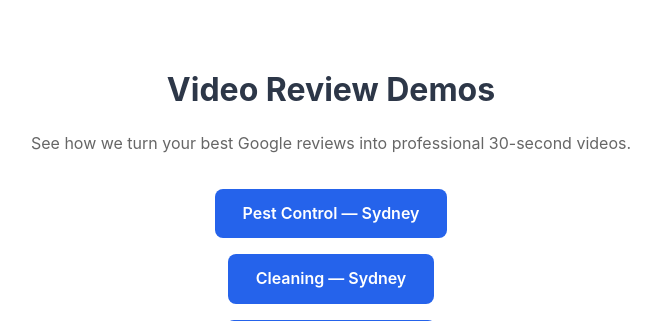
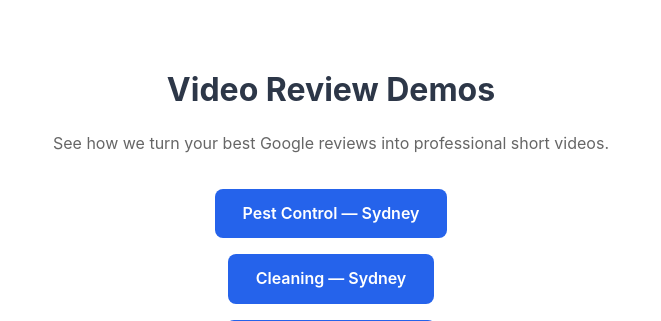
Before and after one commit to harvest316/mmo-platform, a PHP site: page /demo/index.php in a window 1280 px wide. Shown: the top 321 px of the page, without its empty margins (309-970 px from the left). Run offline with PHP 8.4, Linux system fonts and the light colour scheme.

Commit message:
fix: remove specific duration claims from video pages
Replace "30-second video" with "short video" on /demo/ and /v/ pages.
Actual video durations vary (22-30s) so don't promise a specific length.

Co-Authored-By: Claude Sonnet 4.6 <noreply@anthropic.com>

```diff
--- a/auditandfix.com/demo/index.php
+++ b/auditandfix.com/demo/index.php
@@ -92,7 +92,7 @@ if (!$vertical || !isset($demos[$vertical])) {
             <p>We don't have a demo for "<?= htmlspecialchars($vertical, ENT_QUOTES) ?>" yet.</p>
         <?php else: ?>
             <h1>Video Review Demos</h1>
-            <p>See how we turn your best Google reviews into professional 30-second videos.</p>
+            <p>See how we turn your best Google reviews into professional short videos.</p>
         <?php endif; ?>
 
         <ul class="demo-list">
@@ -161,7 +161,7 @@ $planIdsJson = json_encode($countryPlans);
     <meta charset="UTF-8">
     <meta name="viewport" content="width=device-width, initial-scale=1.0">
     <title>We made this for <?= $businessName ?> | Audit&amp;Fix Video Reviews</title>
-    <meta name="description" content="A free 30-second video created from your best Google review. See what your customers are saying about <?= $businessName ?>.">
+    <meta name="description" content="A free short video created from your best Google review. See what your customers are saying about <?= $businessName ?>.">
     <meta name="robots" content="noindex">
     <link rel="stylesheet" href="/assets/css/style.css">
     <style>
@@ -202,7 +202,7 @@ $planIdsJson = json_encode($countryPlans);
     <div class="video-hero">
         <span class="demo-badge">DEMO</span>
         <h1>We made this for <?= $businessName ?></h1>
-        <p class="subtitle">A free 30-second video from your best Google review</p>
+        <p class="subtitle">A free short video from your best Google review</p>
 
         <?php if ($videoUrl): ?>
         <div class="video-container">
@@ -230,7 +230,7 @@ $planIdsJson = json_encode($countryPlans);
         <h2>Your customers already love you</h2>
         <p>
             <?= $businessName ?> has <?= $reviewCount ?> Google reviews &mdash; and some of them are incredible.
-            We took one of your best and turned it into a 30-second video you can share on social media,
+            We took one of your best and turned it into a short video you can share on social media,
             your website, or your Google Business Profile.
         </p>
         <p>
```
Also changed, not shown: auditandfix.com/v.php (+4 -4 lines).
